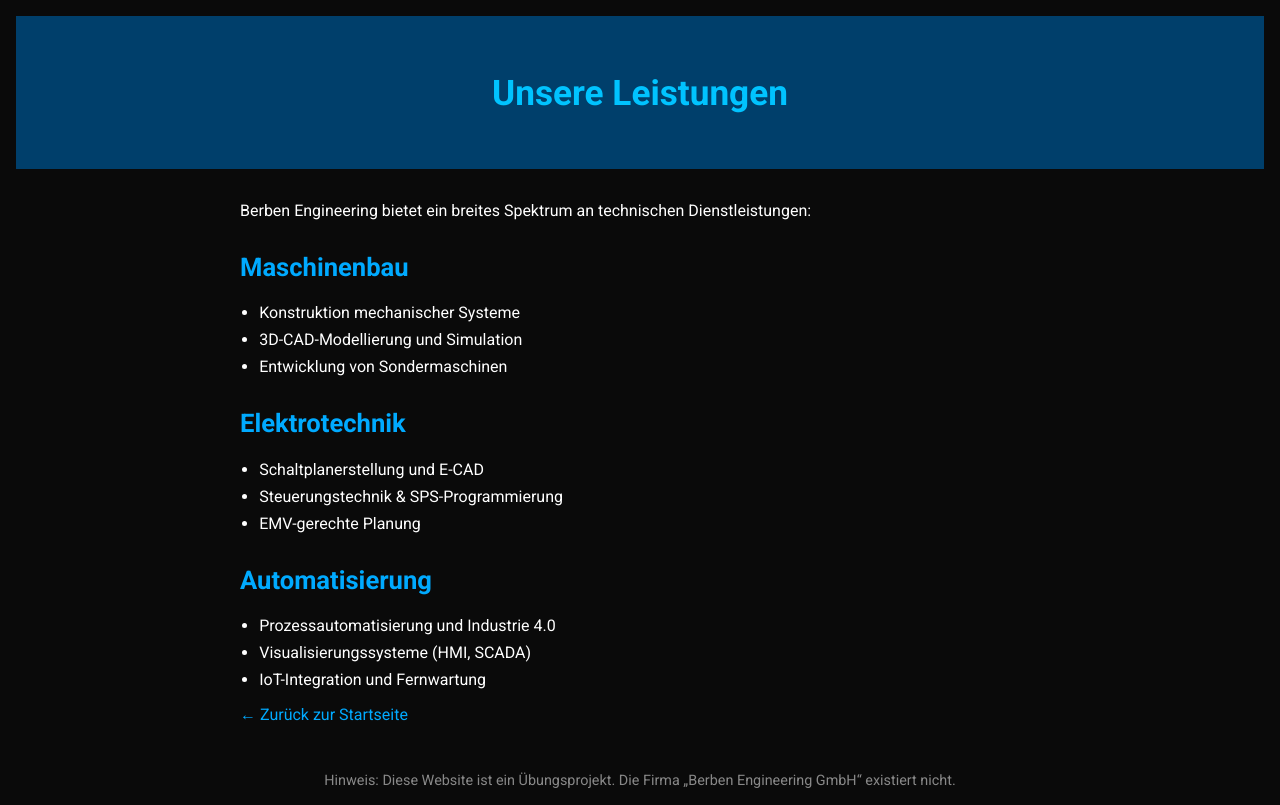
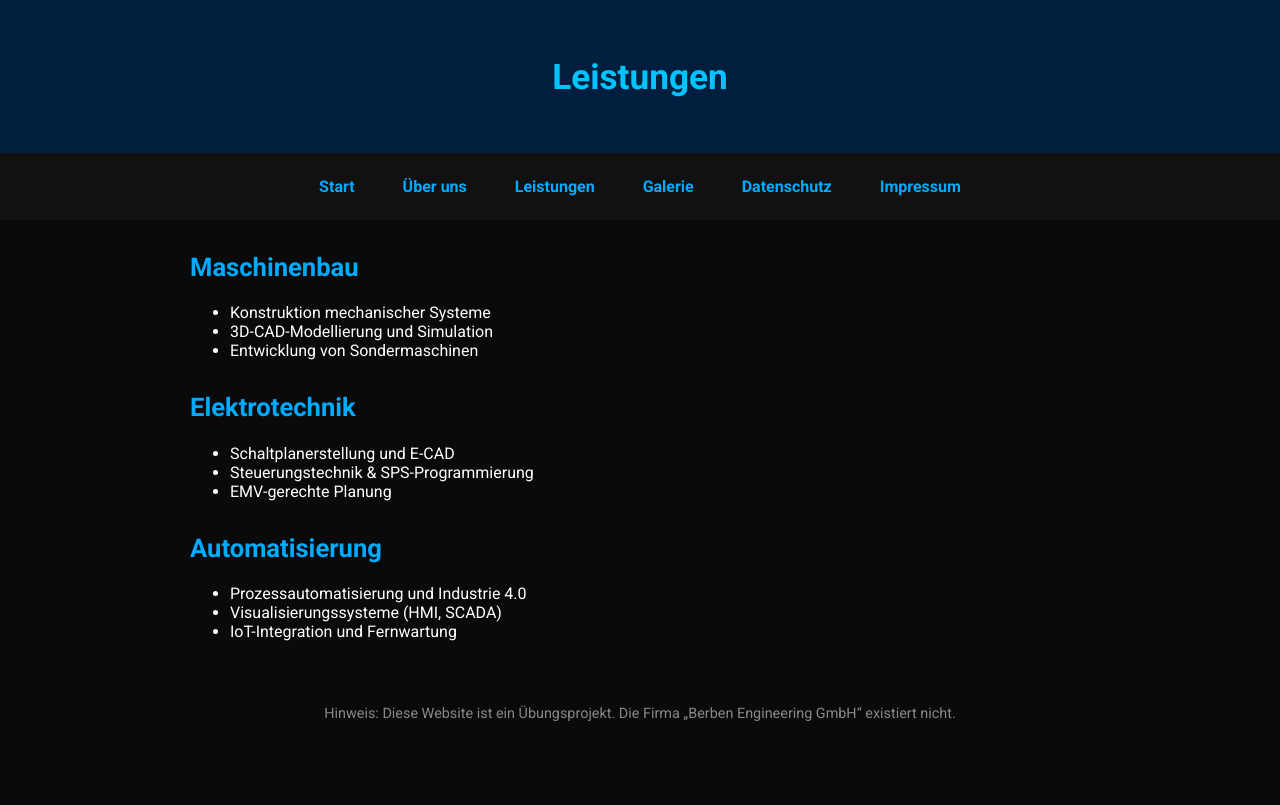
Before and after one commit to Berben93/meine-website, a plain HTML site: page leistungen.html in a window 1280 px wide. Drawn offline with Linux system fonts and the light colour scheme.

Commit message:
Add files via upload

```diff
--- a/leistungen.html
+++ b/leistungen.html
@@ -2,44 +2,69 @@
 <!DOCTYPE html>
 <html lang="de">
 <head>
-  <meta charset="UTF-8">
-  <meta name="viewport" content="width=device-width, initial-scale=1.0">
+  <meta charset="UTF-8" />
+  <meta name="viewport" content="width=device-width, initial-scale=1.0" />
   <title>Leistungen – Berben Engineering GmbH</title>
-  <link href="https://fonts.googleapis.com/css2?family=Roboto:wght@400;700&display=swap" rel="stylesheet">
+  <meta name="description" content="Unsere Leistungen umfassen Maschinenbau, Elektrotechnik und Automatisierungslösungen." />
+  <link rel="icon" type="image/png" href="logo.png" />
+  <link href="https://fonts.googleapis.com/css2?family=Roboto:wght@400;700&display=swap" rel="stylesheet" />
   <style>
+    html { scroll-behavior: smooth; }
     body {
       margin: 0;
       font-family: 'Roboto', sans-serif;
       background-color: #0a0a0a;
       color: #ffffff;
-      padding: 1rem;
+      padding: 0;
     }
     header {
-      background-color: #003f6b;
+      background-color: #001f3f;
       padding: 2rem;
       text-align: center;
+      animation: fadeIn 1.2s ease-in;
     }
     header h1 {
       color: #00c3ff;
       font-size: 2.2rem;
     }
+    nav {
+      background-color: #111;
+      display: flex;
+      flex-wrap: wrap;
+      justify-content: center;
+      gap: 1rem;
+      padding: 1rem;
+    }
+    nav a {
+      color: #00aaff;
+      text-decoration: none;
+      font-weight: bold;
+      padding: 0.5rem 1rem;
+      border-radius: 5px;
+      transition: background-color 0.3s ease;
+    }
+    nav a:hover {
+      background-color: #222;
+    }
     main {
-      max-width: 800px;
+      max-width: 900px;
       margin: 2rem auto;
+      padding: 0 1rem;
+      opacity: 0;
+      transform: translateY(30px);
+      animation: fadeUp 1s ease forwards;
     }
     h2 {
       color: #00aaff;
       font-size: 1.6rem;
       margin-top: 2rem;
     }
-    p {
-      margin-bottom: 1rem;
-    }
-    ul {
-      padding-left: 1.2rem;
-    }
-    li {
-      margin-bottom: 0.5rem;
+    footer {
+      text-align: center;
+      font-size: 0.9rem;
+      margin-top: 3rem;
+      color: #888;
+      padding: 1rem;
     }
     a {
       color: #00aaff;
@@ -48,21 +73,39 @@
     a:hover {
       text-decoration: underline;
     }
-    footer {
-      text-align: center;
-      font-size: 0.9rem;
-      margin-top: 3rem;
-      color: #888;
+    @keyframes fadeUp {
+      to {
+        opacity: 1;
+        transform: translateY(0);
+      }
+    }
+    @keyframes fadeIn {
+      from {
+        opacity: 0;
+        transform: scale(0.95);
+      }
+      to {
+        opacity: 1;
+        transform: scale(1);
+      }
     }
   </style>
 </head>
 <body>
   <header>
-    <h1>Unsere Leistungen</h1>
+    <h1>Leistungen</h1>
   </header>
 
+  <nav>
+    <a href="index.html">Start</a>
+    <a href="ueber-uns.html">Über uns</a>
+    <a href="leistungen.html">Leistungen</a>
+    <a href="galerie.html">Galerie</a>
+    <a href="datenschutz.html">Datenschutz</a>
+    <a href="impressum.html">Impressum</a>
+  </nav>
+
   <main>
-    <p>Berben Engineering bietet ein breites Spektrum an technischen Dienstleistungen:</p>
 
 <h2>Maschinenbau</h2>
 <ul>
@@ -85,9 +128,7 @@
   <li>IoT-Integration und Fernwartung</li>
 </ul>
 
-    <p><a href="index.html">← Zurück zur Startseite</a></p>
   </main>
-
   <footer>
     Hinweis: Diese Website ist ein Übungsprojekt. Die Firma „Berben Engineering GmbH“ existiert nicht.
   </footer>
```
Also changed, not shown: datenschutz.html (+68 -19 lines), galerie.html (+70 -33 lines), impressum.html (+77 -28 lines), ueber-uns.html (+64 -15 lines). Lines whose indentation alone changed are shown as unchanged.
